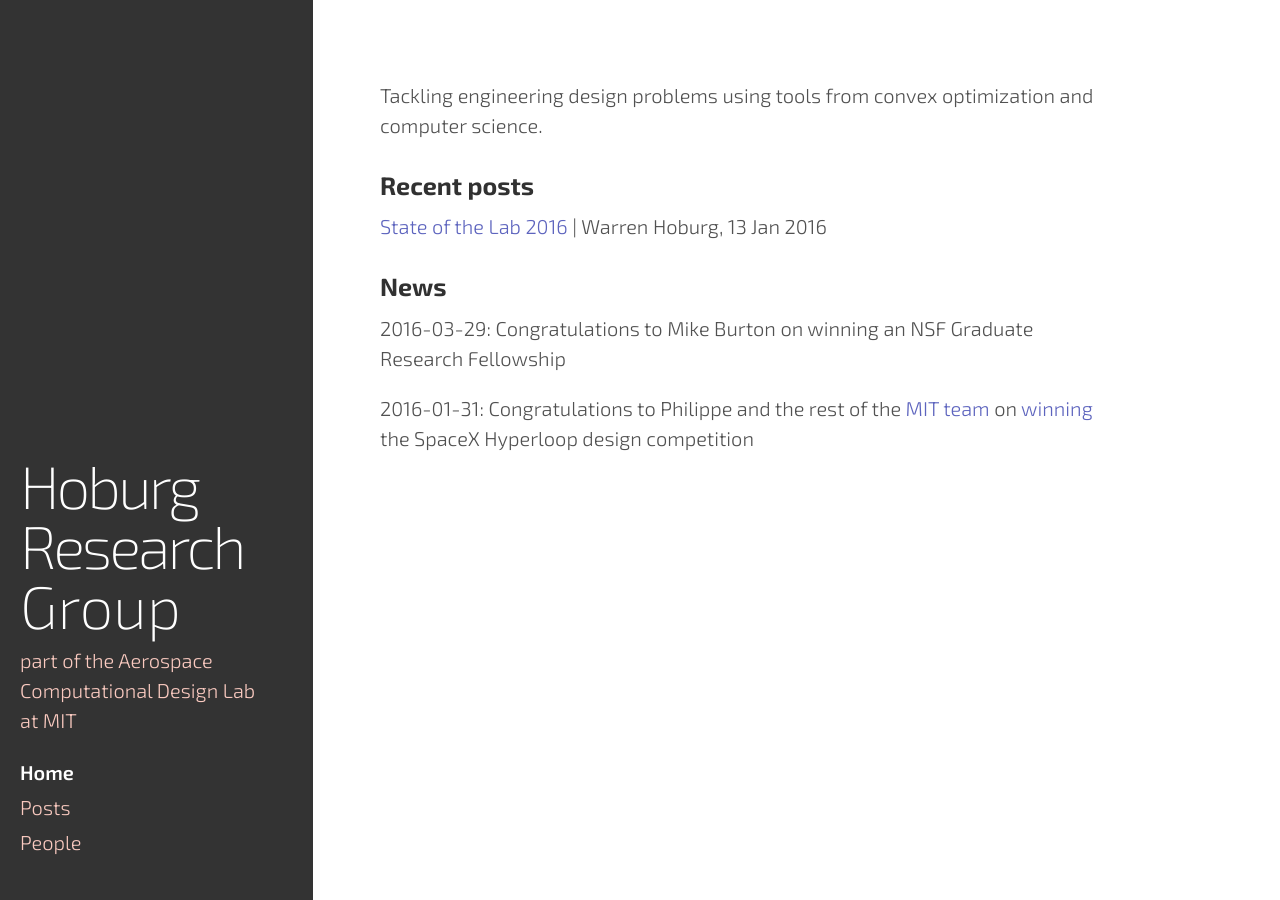
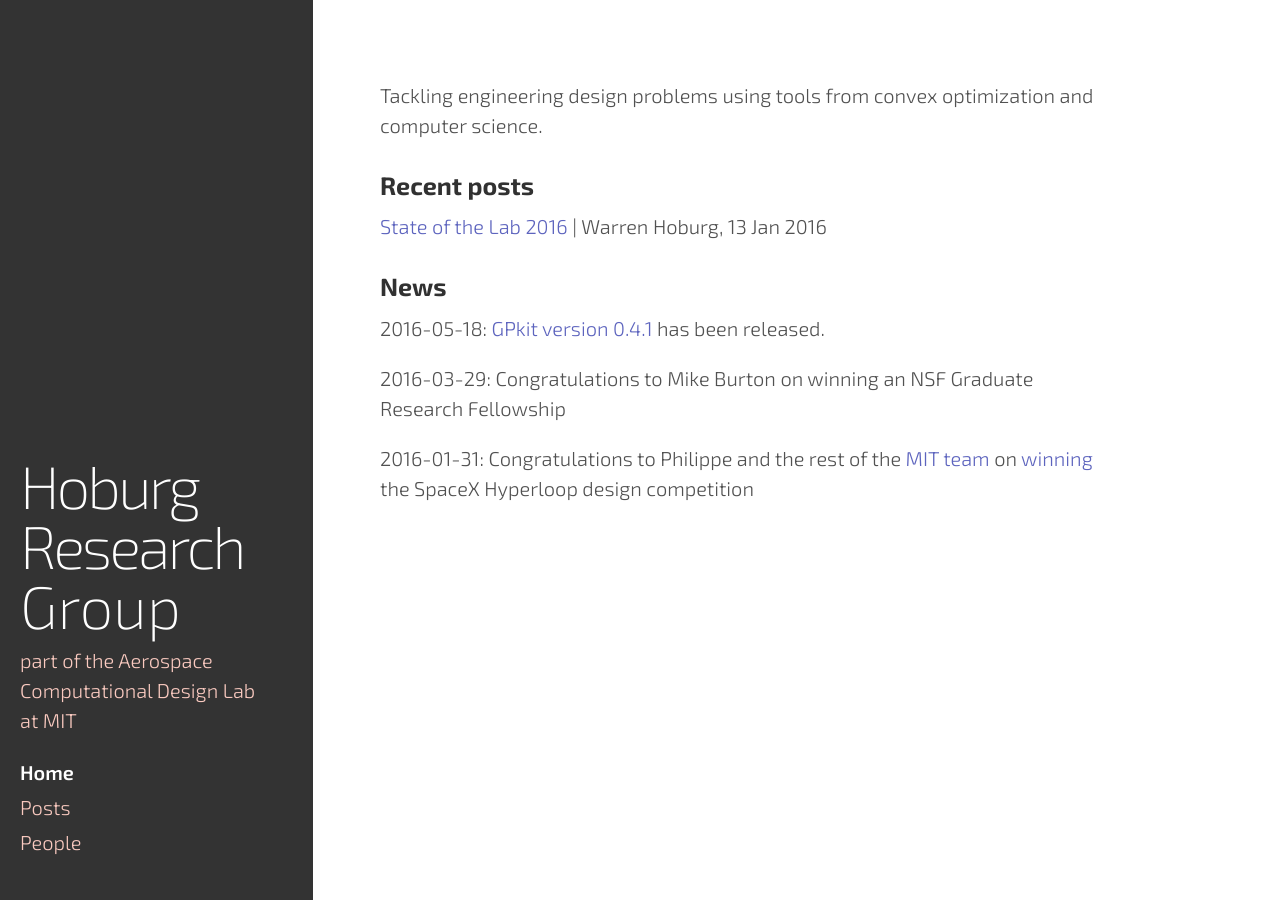
Before and after one commit to convexengineering/convexengineering.github.io, a Jekyll site: the page built from index.md, in a window 1280 px wide. Built offline with Jekyll 4.4.1, drawn with Linux system fonts in a browser that asks for light colours.

Commit message:
GPkit version 0.4.1

```diff
--- a/index.md
+++ b/index.md
@@ -20,6 +20,10 @@ Tackling engineering design problems using tools from convex optimization and co
 ### News
 <div class="news">
 <p>
+  2016-05-18:
+  <a href="https://github.com/hoburg/gpkit">GPkit version 0.4.1</a> has been released.
+</p>
+<p>
   2016-03-29:
   Congratulations to Mike Burton on winning an NSF Graduate Research Fellowship
 </p>
```
